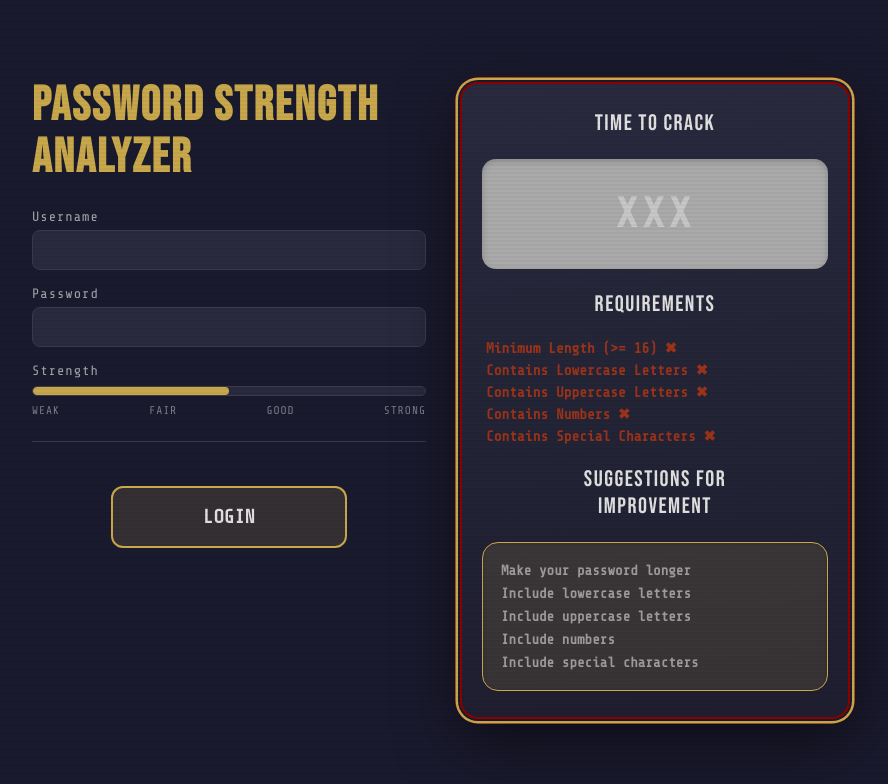
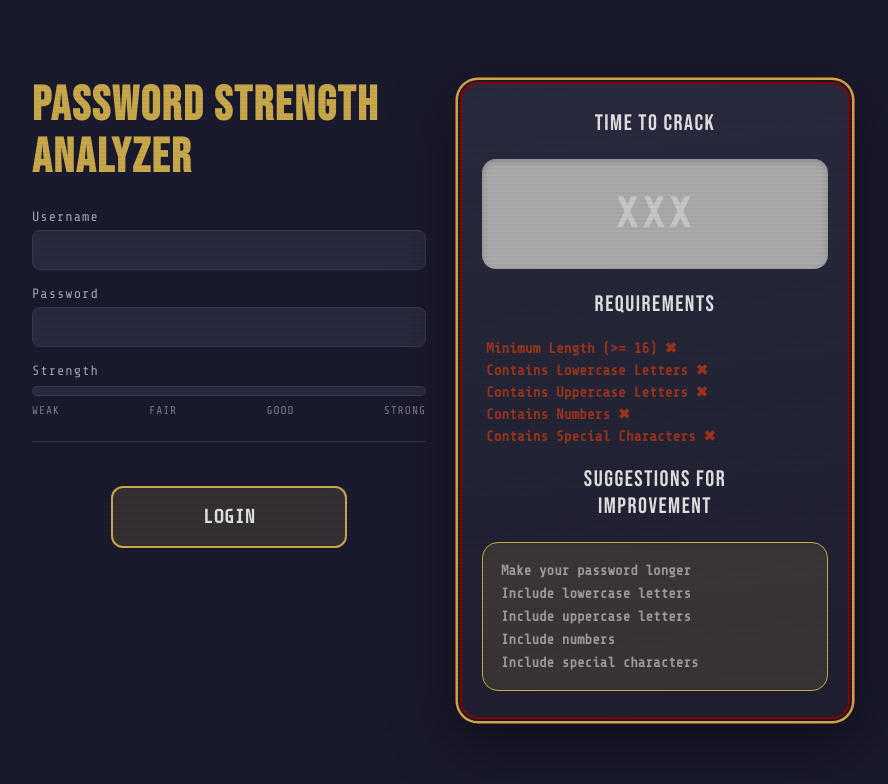
Before and after one commit to rajahw/cybersecurity-concept-demo, a React (Vite) app: page / in a window 1280 px wide. Shown: the top 784 px of the page, without its empty margins (198-1086 px from the left). Built offline with nearby package versions, Linux system fonts and the light colour scheme; no server answers.

Commit message:
Add strength ticks

```diff
--- a/src/LoginPage.tsx
+++ b/src/LoginPage.tsx
@@ -1,13 +1,14 @@
 import { useState, useEffect } from 'react';
 import { useNavigate } from "react-router-dom";
 import './App.css';
-import { checkForBreach, analyzePasswordRequirements } from './utilities';
+import { checkForBreach, analyzePasswordRequirements, getScore } from './utilities';
 
 function LoginPage() {
   const [username, setUsername] = useState('');
   const [password, setPassword] = useState('');
   const { lengthCheck, lowercaseCheck, uppercaseCheck, numberCheck, specialCheck, suggestions } = analyzePasswordRequirements(password);
   const [breachCheck, setBreachCheck] = useState<boolean | undefined>(undefined);
+  const score = getScore(lengthCheck, lowercaseCheck, uppercaseCheck, numberCheck, specialCheck, breachCheck);
   const navigate = useNavigate();
   let savedPassword = '';
 
@@ -82,7 +83,12 @@ function LoginPage() {
           <div className="strength-section">
             <span className="strength-label">Strength</span>
             <div className="strength-track">
-              <div className="strength-fill" style={{ width: '50%' }}></div>
+              <div className={
+                score === 100 ? "strength-fill-strong" :
+                score >= 60 ? "strength-fill-good" :
+                score >= 45 ? "strength-fill-fair" :
+                "strength-fill-weak"
+              } style={{width: `${score}%`}}></div>
             </div>
             <div className="strength-ticks">
               <span className="tick">WEAK</span>
--- a/src/index.css
+++ b/src/index.css
@@ -15,6 +15,10 @@
   --border: #3a3a4e;
   --requirement-met: #00ff1e;
   --requirement-unmet: #ff4000;
+  --weak: #ff4000;
+  --fair: #ff9500;
+  --good: #ffcc00;
+  --strong: #00ff1e;
 }
 
 * {
@@ -125,11 +129,28 @@ body {
   border: 1px solid var(--border);
 }
 
-.strength-fill {
+.strength-fill-weak {
   height: 100%;
-  background: var(--gold);
+  background: var(--weak);
   border-radius: 5px;
-  transition: width 0.3s ease;
+}
+
+.strength-fill-fair {
+  height: 100%;
+  background: var(--fair);
+  border-radius: 5px;
+}
+
+.strength-fill-good {
+  height: 100%;
+  background: var(--good);
+  border-radius: 5px;
+}
+
+.strength-fill-strong {
+  height: 100%;
+  background: var(--strong);
+  border-radius: 5px;
 }
 
 .strength-ticks {
--- a/src/utilities.ts
+++ b/src/utilities.ts
@@ -76,21 +76,21 @@ export function analyzePasswordRequirements(password: string) {
     return { lengthCheck, lowercaseCheck, uppercaseCheck, numberCheck, specialCheck, suggestions };
 }
 
-export function getScore(lengthCheck : boolean, lowercaseCheck : boolean, uppercaseCheck : boolean, numberCheck : boolean, specialCheck : boolean, breachCheck : boolean) {
+export function getScore(lengthCheck: boolean, lowercaseCheck: boolean, uppercaseCheck: boolean, numberCheck: boolean, specialCheck: boolean, breachCheck: boolean) {
     let score = 0;
 
-    if (!lengthCheck)
-        score += 3;
-    if (!lowercaseCheck)
-        score += 3;
-    if(!uppercaseCheck)
-        score += 3;
-    if(!numberCheck)
-        score += 3;
-    if(!specialCheck)
-        score += 3;
-    if (!breachCheck)
-        score += 5;
+    if (lengthCheck)
+        score += 15;
+    if (lowercaseCheck)
+        score += 15;
+    if(uppercaseCheck)
+        score += 15;
+    if(numberCheck)
+        score += 15;
+    if(specialCheck)
+        score += 15;
+    if (breachCheck === false)
+        score += 25;
 
     return score;
 }
```
